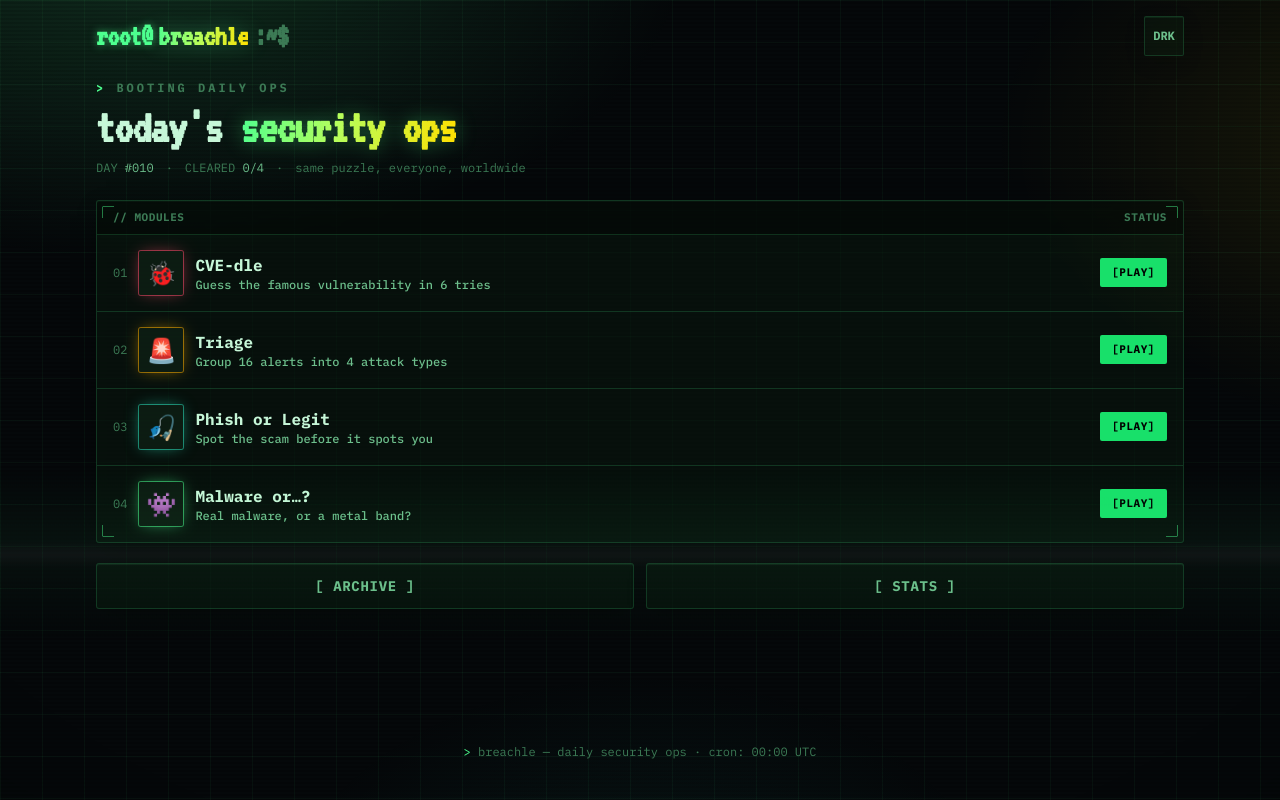
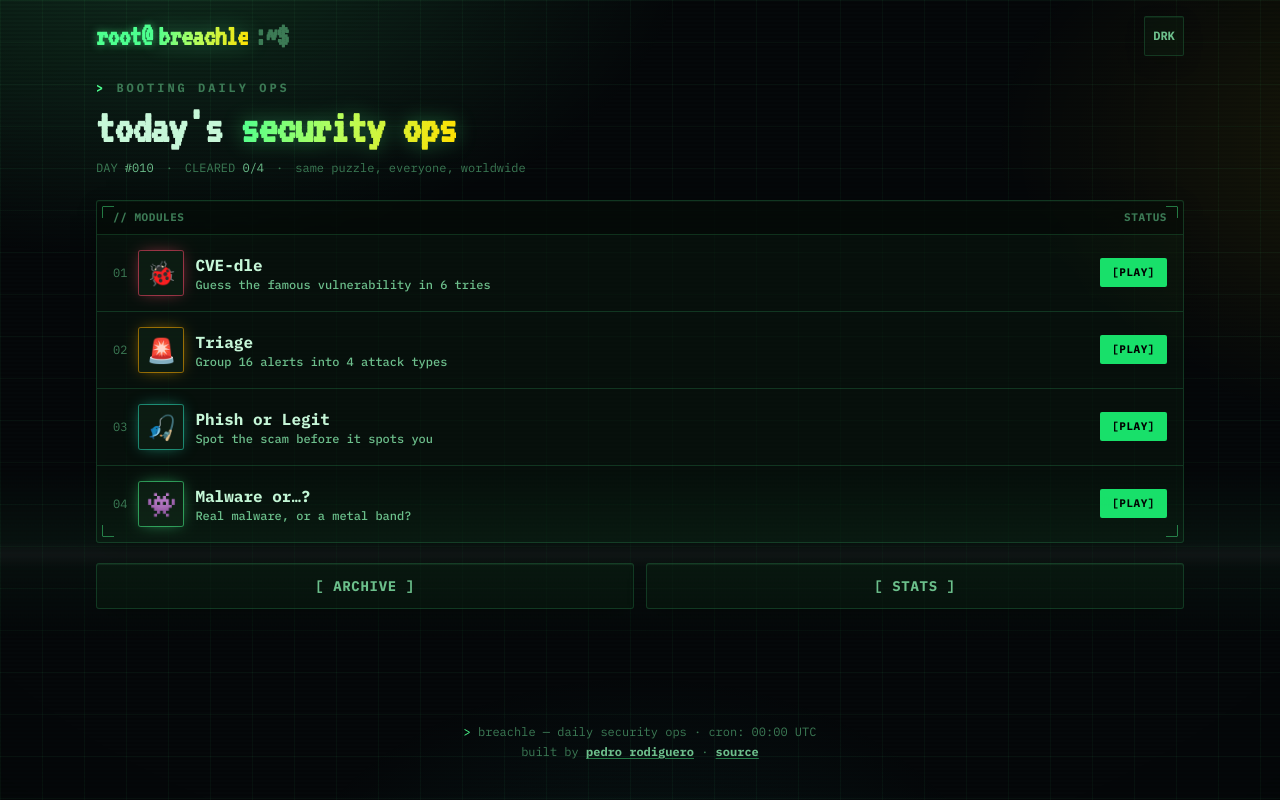
Before and after one commit to pedro-rodiguero/breachle, a SvelteKit app: page / in a window 1280 px wide. Built offline with nearby package versions, Linux system fonts and the light colour scheme.

Commit message:
Footer credit: built by pedro rodiguero, portfolio + source links

```diff
--- a/src/routes/+layout.svelte
+++ b/src/routes/+layout.svelte
@@ -60,7 +60,29 @@
 	<main class="flex-1">
 		{@render children()}
 	</main>
-	<footer class="pt-10 text-center font-mono text-xs text-ink-faint">
-		<span class="text-brand">&gt;</span> {APP_NAME.toLowerCase()} — daily security ops · cron: 00:00 UTC
+	<footer class="space-y-1 pt-10 text-center font-mono text-xs text-ink-faint">
+		<p>
+			<span class="text-brand">&gt;</span> {APP_NAME.toLowerCase()} — daily security ops · cron: 00:00 UTC
+		</p>
+		<p>
+			built by
+			<a
+				href="https://pedrorodiguero.netlify.app/"
+				target="_blank"
+				rel="noopener"
+				class="font-bold text-ink-soft underline decoration-edge-strong underline-offset-2 transition hover:text-brand"
+			>
+				pedro rodiguero
+			</a>
+			·
+			<a
+				href="https://github.com/pedro-rodiguero/breachle"
+				target="_blank"
+				rel="noopener"
+				class="font-bold text-ink-soft underline decoration-edge-strong underline-offset-2 transition hover:text-brand"
+			>
+				source
+			</a>
+		</p>
 	</footer>
 </div>
```
